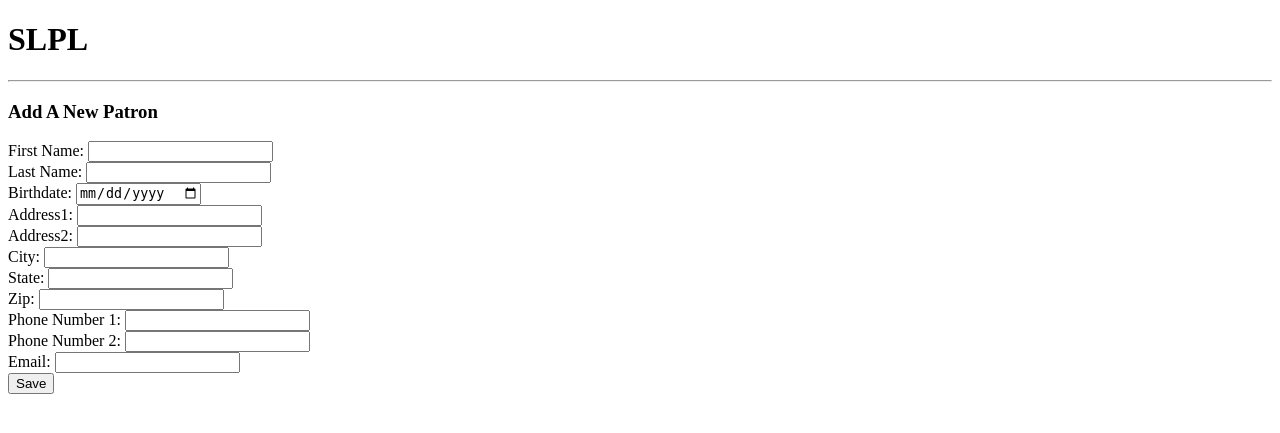
After one commit to alexschmertmann/f19-msci3300-g6, a Flask app: page /patron/new in a window 1280 px wide. The commit adds this page. Shown: the top 433 px of the page. Run offline with Flask 2, Linux system fonts and the light colour scheme; parts of the project's set-up code (start-up, migrations or seed data) failed here and were passed over.

Commit message:
patron add, update, search and delete is working

```diff
--- a/app.py
+++ b/app.py
@@ -20,7 +20,6 @@ app.config['SQLALCHEMY_DATABASE_URI'] = conn
 db = SQLAlchemy(app)
 
 class group7_materials(db.Model):
-    #__tablename__ = 'results'
     materialId = db.Column(db.Integer, primary_key=True)
     materialClass = db.Column(db.String(25))
     callNumber = db.Column(db.String(255))
@@ -35,6 +34,24 @@ class group7_materials(db.Model):
     def __repr__(self):
         return "id: {0} | material class: {1} | call number: {2} | title: {3} | author: {4} | publisher: {5} | copyright: {6} | ISBN: {7} | date added: {8} | date modified: {9}".format(self.materialId, self.materialClass, self.callNumber, self.title, self.author, self.publisher, self.copyright, self.ISBN, self.dateAdded, self.lastModified)
 
+class group7_patron(db.Model):
+    patronId = db.Column(db.Integer, primary_key=True)
+    firstName = db.Column(db.String(255))
+    lastName = db.Column(db.String(255))
+    birthdate = db.Column(db.DateTime)
+    address1 = db.Column(db.String(255))
+    address2 = db.Column(db.String(255))
+    city = db.Column(db.String(255))
+    state = db.Column(db.String(2))
+    zip = db.Column(db.Integer)
+    phoneNumber1= db.Column(db.Integer)
+    phoneNumber2= db.Column(db.Integer)
+    email = db.Column(db.String(255))
+    dateAdded = db.Column(db.DateTime)
+    lastModified = db.Column(db.DateTime)
+    def __repr__(self):
+        return "id: {0} | first name: {1} | last name: {2} | birthdate: {3} | address1: {4} | address2: {5} | city: {6} | state: {7} | zip: {8} | phoneNumber1: {9} | phoneNumber2: {10} | email: {11} | dateAdded: {12} | lastModified: {13}".format(self.patronId, self.firstName, self.lastName, self.birthdate, self.address1, self.address2, self.city, self.state, self.zip, self.phoneNumber1, self.phoneNumber2, self.email, self.dateAdded, self.lastModified)
+
 class MaterialForm(FlaskForm):
     materialId = IntegerField('Material ID: ')
     materialClass = StringField('Material Class:', validators=[DataRequired()])
@@ -47,20 +64,48 @@ class MaterialForm(FlaskForm):
     dateAdded = DateField('Date Added: ')
     lastModified = DateField('Date Last Modified: ')
 
+class PatronForm(FlaskForm):
+    patronId = IntegerField('Patron ID: ')
+    firstName = StringField('First Name:', validators=[DataRequired()])
+    lastName = StringField('Last Name: ', validators=[DataRequired()])
+    birthdate = DateField('Birthdate: ')
+    address1 = StringField('Address1: ')
+    address2 = StringField('Address2: ')
+    city = StringField('City: ')
+    state = StringField('State: ')
+    zip = IntegerField('Zip: ')
+    phoneNumber1 = IntegerField('Phone Number 1: ')
+    phoneNumber2 = IntegerField('Phone Number 2: ')
+    email = StringField('Email: ')
+    dateAdded = DateField('Date Added: ')
+    lastModified = DateField('Date Last Modified: ')
+
 
 @app.route('/')
 def index():
     all_materials = group7_materials.query.all()
-    return render_template('index.html', materials=all_materials, pageTitle='SLPL Materials')
+    all_patrons = group7_patron.query.all()
+    return render_template('index.html', materials=all_materials, patrons=all_patrons, pageTitle='South Liberty Public Library')
 
-@app.route('/search', methods=['GET', 'POST'])
-def search():
+@app.route('/searchmaterials', methods=['GET', 'POST'])
+def search_materials():
     if request.method =='POST':
         form = request.form
-        search_value = form['search_string']
+        search_value = form['search_materials']
         search = "%{0}%".format(search_value)
         results = group7_materials.query.filter( or_(group7_materials.title.like(search), group7_materials.author.like(search))).all()
         return render_template('index.html', materials=results, pageTitle='Materials', legend='Search Results')
+    else:
+        return redirect('/')
+
+@app.route('/searchpatrons', methods=['GET', 'POST'])
+def search_patrons():
+    if request.method =='POST':
+        form = request.form
+        search_value = form['search_patrons']
+        search = "%{0}%".format(search_value)
+        results = group7_patron.query.filter( or_(group7_patron.lastName.like(search), group7_patron.phoneNumber1, group7_patron.phoneNumber2, group7_patron.email.like(search))).all()
+        return render_template('index.html', patrons=results, pageTitle='Patrons', legend='Search Results')
     else:
         return redirect('/')
 
@@ -75,11 +120,27 @@ def add_material():
 
     return render_template('add_material.html', form=form, pageTitle='Add A New Material', legend="Add A New Material")
 
+@app.route('/patron/new', methods=['GET', 'POST'])
+def add_patron():
+    form = PatronForm()
+    if form.validate_on_submit():
+        patron = group7_patron(firstName=form.firstName.data, lastName=lastName.data, birthdate=birthdate.data, address1=address1.data, address2=address2.data, city=city.data, state=state.data, zip=zip.data, phoneNumber1=phoneNumber1.data, phoneNumber2=phoneNumber2.data, email=email.data, dateAdded=datetime.datetime.now(),lastModified=datetime.datetime.now())
+        db.session.add(patron)
+        db.session.commit()
+        return redirect('/')
+
+    return render_template('add_patron.html', form=form, pageTitle='Add A New Patron', legend="Add A New Patron")
 
 @app.route('/material/<int:materialId>', methods=['GET','POST'])
 def material(materialId):
     material = group7_materials.query.get_or_404(materialId)
     return render_template('material.html', form=material, pageTitle='Material Details')
+
+@app.route('/patron/<int:patronId>', methods=['GET','POST'])
+def patron(patronId):
+    patron = group7_patron.query.get_or_404(patronId)
+    return render_template('patron.html', form=patron, pageTitle='Patron Details')
+
 
 @app.route('/material/<int:materialId>/update', methods=['GET','POST'])
 def update_material(materialId):
@@ -112,6 +173,46 @@ def update_material(materialId):
     form.lastModified.data = material.lastModified
     return render_template('update_material.html', form=form, pageTitle='Update Material',legend="Update A Material")
 
+@app.route('/patron/<int:patronId>/update', methods=['GET','POST'])
+def update_patron(patronId):
+    patron = group7_patron.query.get_or_404(patronId)
+    form = PatronForm()
+
+    if form.validate_on_submit():
+        patron.patronId = form.patronId.data
+        patron.firstName = form.firstName.data
+        patron.lastName = form.lastName.data
+        patron.birthdate = form.birthdate.data
+        patron.address1 = form.address1.data
+        patron.address2 = form.address2.data
+        patron.city = form.city.data
+        patron.state = form.state.data
+        patron.zip = form.zip.data
+        patron.phoneNumber1 = form.phoneNumber1.data
+        patron.phoneNumber2 = form.phoneNumber2.data
+        patron.email = form.email.data
+        patron.dateAdded = form.dateAdded.data
+        patron.lastModified = datetime.datetime.now()
+        db.session.commit()
+        return redirect('/')
+
+    form.patronId.data = patron.patronId
+    form.firstName.data = patron.firstName
+    form.lastName.data = patron.lastName
+    form.birthdate.data = patron.birthdate
+    form.address1.data = patron.address1
+    form.address2.data = patron.address2
+    form.city.data = patron.city
+    form.state.data = patron.state
+    form.zip.data = patron.zip
+    form.phoneNumber1.data = patron.phoneNumber1
+    form.phoneNumber2.data = patron.phoneNumber2
+    form.email.data = patron.email
+    form.dateAdded.data = patron.dateAdded
+    form.lastModified.data = patron.lastModified
+    return render_template('update_patron.html', form=form, pageTitle='Update Patron',legend="Update A Patron")
+
+
 @app.route('/material/<int:materialId>/delete', methods=['POST'])
 def delete_material(materialId):
     if request.method == 'POST': #if it's a POST request, delete the material from the database
@@ -123,6 +224,17 @@ def delete_material(materialId):
     else: #if it's a GET request, send them to the home page
         return redirect("/")
 
+@app.route('/patron/<int:patronId>/delete', methods=['POST'])
+def delete_patron(patronId):
+    if request.method == 'POST': #if it's a POST request, delete the material from the database
+        patron = group7_patron.query.get_or_404(patronId)
+        db.session.delete(patron)
+        db.session.commit()
+        flash('Material was successfully deleted!')
+        return redirect("/")
+    else: #if it's a GET request, send them to the home page
+        return redirect("/")
+
 
 if __name__ == '__main__':
     app.run(debug=True)
--- /dev/null
+++ b/templates/add_patron.html
@@ -0,0 +1,33 @@
+{% extends 'base.html' %}
+{% block body %}
+<div>
+
+  <h3>{{ legend }}</h3>
+
+   </div>
+
+
+
+
+  <form method="POST" action="">
+
+    {{ form.csrf_token }}
+
+    {{ form.firstName.label }} {{ form.firstName }} <br>
+    {{ form.lastName.label }} {{ form.lastName }} <br>
+    {{ form.birthdate.label }} {{ form.birthdate }} <br>
+    {{ form.address1.label }} {{ form.address1 }} <br>
+    {{ form.address2.label }} {{ form.address2 }} <br>
+    {{ form.city.label }} {{ form.city }} <br>
+    {{ form.state.label }} {{ form.state }} <br>
+    {{ form.zip.label }} {{ form.zip }} <br>
+    {{ form.phoneNumber1.label }} {{ form.phoneNumber1 }} <br>
+    {{ form.phoneNumber2.label }} {{ form.phoneNumber2 }} <br>
+    {{ form.email.label }} {{ form.email }} <br>
+
+    <input type="submit" value="Save">
+
+  </form>
+
+</div>
+{% endblock %}
```
Also changed, not shown: templates/index.html (+39 -2 lines), templates/patron.html (added, +40 -0 lines), templates/update_patron.html (added, +34 -0 lines).
